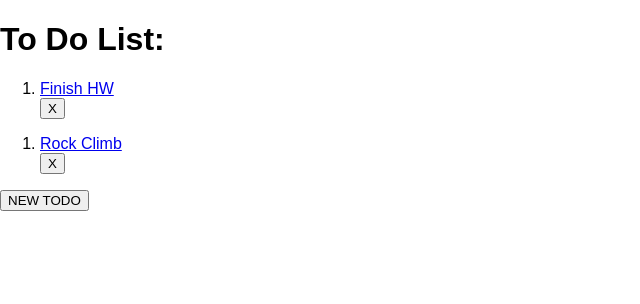
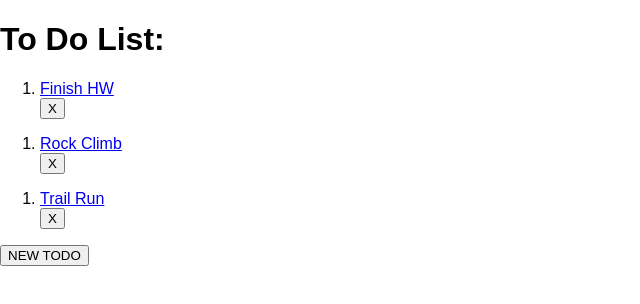
Before and after one commit to ivalenzuela1/ToDoList, a React (Create React App) app: page / in a window 1280 px wide. Shown: the top 304 px of the page, without its empty margins (0-640 px from the left). Built offline with nearby package versions, Linux system fonts and the light colour scheme.

Commit message:
Add new TODO

```diff
--- a/src/App.js
+++ b/src/App.js
@@ -22,6 +22,12 @@ class App extends React.Component{
                       title: 'Rock Climb',
                       completed: false,
                       notes: 'go rock climbing'
+                      },
+
+                     { id: 3,
+                      title: 'Trail Run',
+                      completed: false,
+                      notes: 'go trail running'
                       }
                     ]
                 }
```
